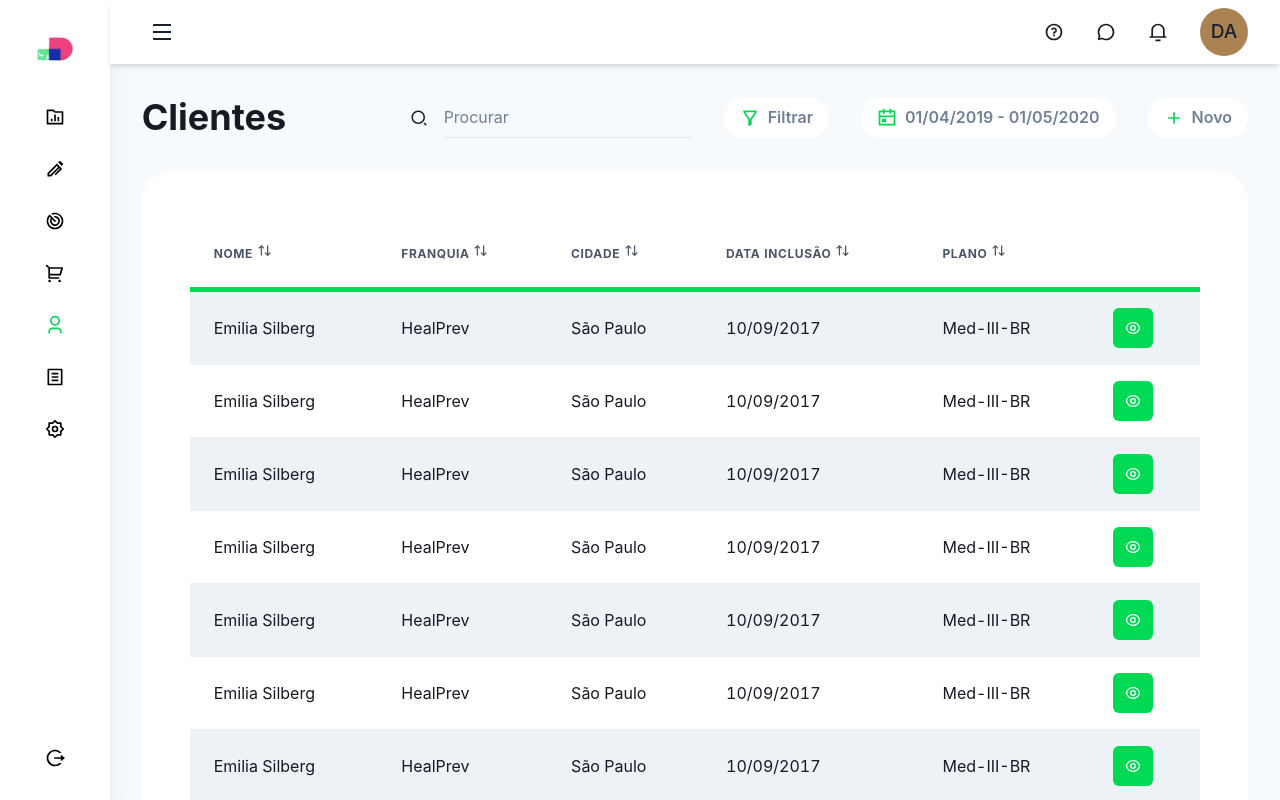
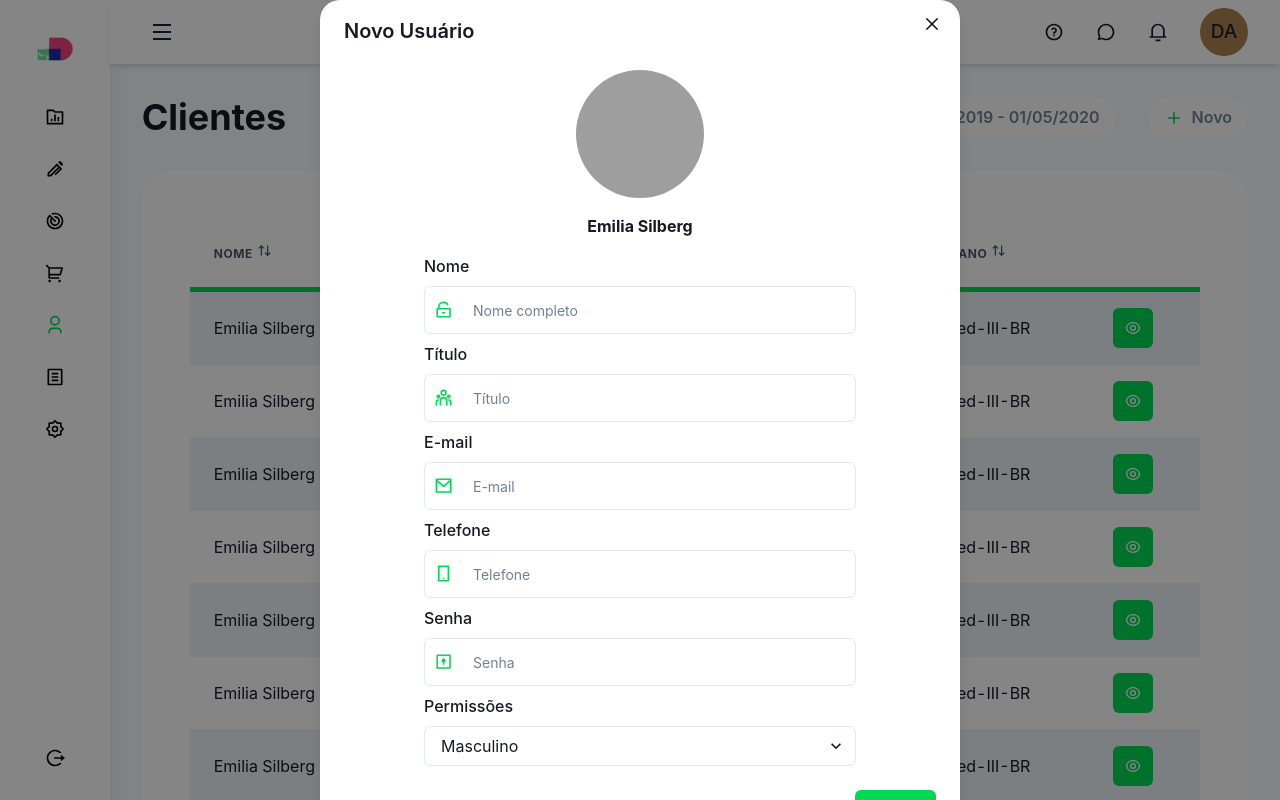
Before and after one commit to WelliWillers/paytient, a Next.js app: page /clientes in a window 1280 px wide. Both pictures are taken after a click on the button "Novo". Built offline with nearby package versions, Linux system fonts and the light colour scheme; grey boxes are pictures that could not be loaded.

Commit message:
Add new cliente

```diff
--- a/src/pages/clientes/index.tsx
+++ b/src/pages/clientes/index.tsx
@@ -1,12 +1,14 @@
-import { Box, Button, Flex, Heading, HStack, Icon, IconButton, Input, Stack, Table, TableContainer, Tbody, Td, Th, Thead, Tr, useToast } from "@chakra-ui/react";
+import { Avatar, Box, Button, Flex, Heading, HStack, Icon, IconButton, Input, Modal, ModalBody, ModalCloseButton, ModalContent, ModalFooter, ModalHeader, ModalOverlay, SimpleGrid, Stack, Table, TableContainer, Tbody, Td, Text, Th, Thead, Tr, useDisclosure, useToast, VStack, WrapItem } from "@chakra-ui/react";
 import Link from "next/link";
-import { RiAddLine, RiArrowUpDownLine, RiCalendarEventLine, RiEyeLine, RiFilter2Line, RiSearch2Line } from "react-icons/ri";
+import { RiAddLine, RiArrowUpDownLine, RiCalendarEventLine, RiDoorLockBoxLine, RiEyeLine, RiFilter2Line, RiLockUnlockLine, RiMailLine, RiSearch2Line, RiSmartphoneLine, RiTeamLine } from "react-icons/ri";
+import { InputBase } from "../../components/Form/Input";
+import { SelectBase } from "../../components/Form/SelctBase";
 import { DashboardLayout } from "../../components/Layout";
 import { Pagination } from "../../components/Pagination";
 
 export default function Clientes(){
 
-    const toast = useToast()
+    const { isOpen, onOpen, onClose } = useDisclosure()
 
     function handleHoverSubmit(e){
         e.preventDefault();
@@ -52,6 +54,7 @@ export default function Clientes(){
                             borderRadius={50}
                             leftIcon={<Icon fontSize="20" as={RiAddLine} color="primary.normal" />}
                             variant="solid"
+                            onClick={onOpen}
                             bgColor="white"
                             color="gray.500"
                             colorScheme='white'>Novo</Button>
@@ -174,6 +177,40 @@ export default function Clientes(){
                 </TableContainer>
 
                 <Pagination/>
+
+                <Modal blockScrollOnMount={false}  size="xl" mt="10" isCentered isOpen={isOpen} onClose={onClose}>
+                    <ModalOverlay />
+
+                    <ModalContent w="100%" minWidth="50%" borderRadius={20}>
+                        <ModalHeader>Novo Usuário</ModalHeader>
+                        <ModalCloseButton />
+                        <ModalBody display="flex" alignItems="center" justifyContent="center" flexDirection="column" w="100%" >
+                            <WrapItem textAlign="center" m="auto">
+                                <Avatar size='2xl' name='Segun Adebayo' src='https://bit.ly/sage-adebayo' />{' '}
+                            </WrapItem>
+                            <Text fontWeight='bold' my='1rem'>
+                                Emilia Silberg
+                            </Text>
+
+                            <VStack spacing="2" w="100%" px="20">
+                                <InputBase placeholder="Nome completo" label="Nome" type="text" name="nome" icon={RiLockUnlockLine} />
+                                <InputBase placeholder="Título" label="Título" type="text" name="titulo" icon={RiTeamLine} />
+                                <InputBase placeholder="E-mail" label="E-mail" type="email" name="email" icon={RiMailLine} />
+                                <InputBase placeholder="Telefone" label="Telefone" type="text" name="telefone" icon={RiSmartphoneLine} />
+                                <InputBase placeholder="Senha" label="Senha" type="password" name="senha" icon={RiDoorLockBoxLine} />
+
+                                <SelectBase name="permissões" label="Permissões" />
+                            </VStack>
+                        </ModalBody>
+
+                        <ModalFooter>
+                            <Button variant='link' mr={3} onClick={onClose}>
+                                Fechar
+                            </Button>
+                            <Button bgColor="primary.normal" onClick={onClose}>Salvar</Button>
+                        </ModalFooter>
+                    </ModalContent>
+                </Modal>
             </Box>
 
         </DashboardLayout>
```
